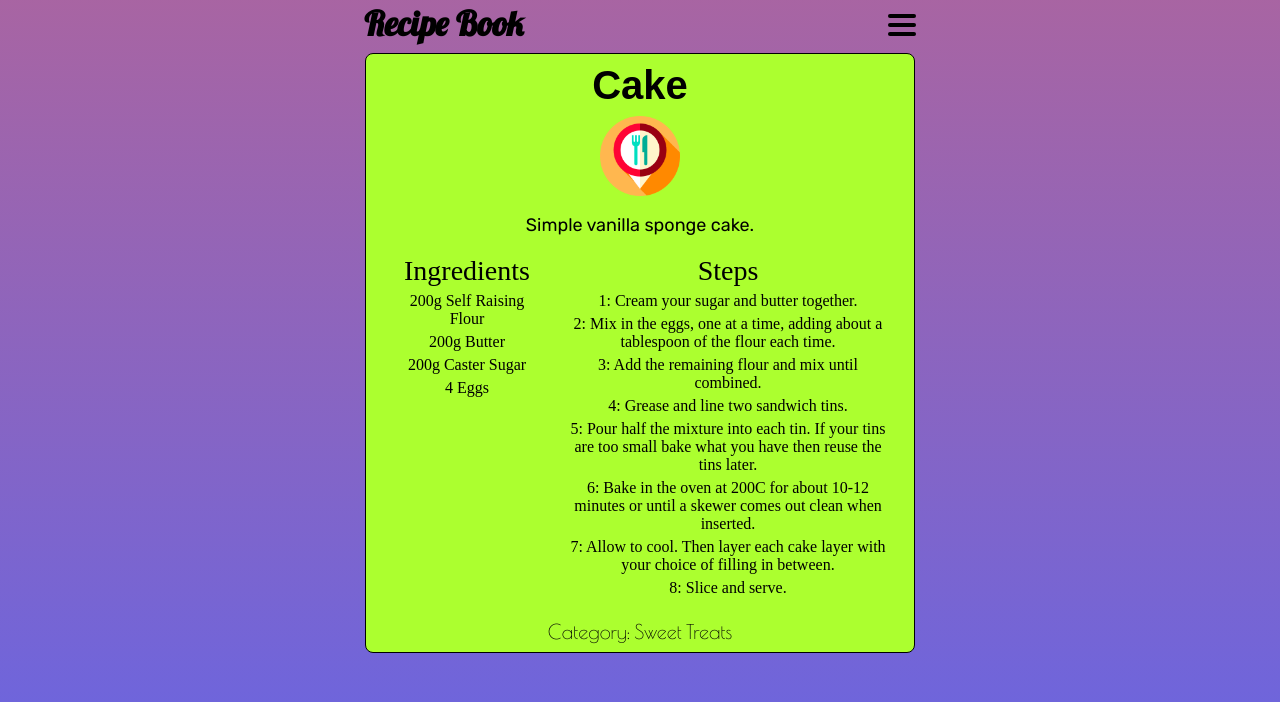
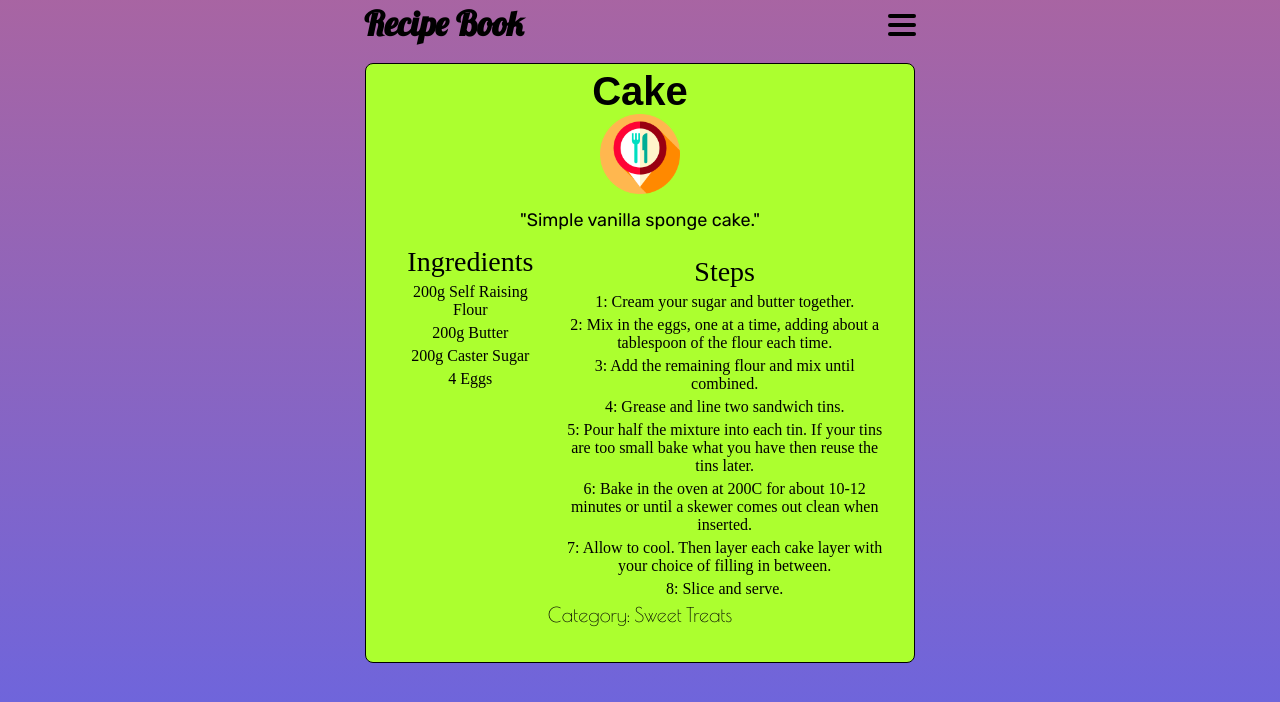
Before and after one commit to BethScarlett/RecipeBookFrontEnd, a React (Vite) app: page /RecipeBookFrontEnd/4 in a window 1280 px wide. Shown: the top 702 px of the page. Built offline with nearby package versions, Linux system fonts and the light colour scheme; a web font is replaced by a local one.

Commit message:
Further enhancements to recipe card styling including added margins to better space out text.

```diff
--- a/src/Components/ExpandedRecipeCard/ExpandedRecipeCard.scss
+++ b/src/Components/ExpandedRecipeCard/ExpandedRecipeCard.scss
@@ -10,27 +10,32 @@
   display: flex;
   flex-direction: column;
   align-items: center;
-  justify-content: space-around;
   min-height: fit-content;
   height: 600px;
-  width: 78dvw;
+  width: 81dvw;
   max-width: 550px;
   border: 1px solid $recipecard-border;
   border-radius: 8px;
   background-color: $recipecard-background;
   margin: auto;
-  margin-top: 15px;
+  margin-top: 25px;
   text-align: center;
+  padding: 0 10px;
 
   &__heading {
     font-size: 32px;
     font-family: $recipeCard-heading;
-    margin-bottom: -10px;
+    margin-top: 5px;
   }
 
   &__image {
     height: 80px;
     width: 80px;
+  }
+
+  &__description {
+    font-family: $recipeCard-description;
+    margin: 15px 0;
   }
 
   &__info {
@@ -40,10 +45,6 @@
     align-items: center;
     min-height: 300px;
     width: 100%;
-  }
-
-  &__description {
-    font-family: $recipeCard-description;
   }
 
   &__ingredients {
@@ -59,15 +60,17 @@
   &__steps {
     height: fit-content;
     max-width: 320px;
+    margin-top: 10px;
   }
 
   &__step {
     font-size: 13px;
-    margin: 7px 0;
+    margin: 15px 0;
   }
 
   &__category {
     font-family: $recipeCard-suitable;
+    margin-bottom: 15px;
   }
 }
 
--- a/src/Components/ExpandedRecipeCard/ExpandedRecipeCard.tsx
+++ b/src/Components/ExpandedRecipeCard/ExpandedRecipeCard.tsx
@@ -24,7 +24,7 @@ const ExpandedRecipeCard = ({
         alt="Image of dish"
       />
       <p className="expanded-card__description">
-        {filteredRecipe[0].description}
+        {'"' + filteredRecipe[0].description + '"'}
       </p>
       <div className="expanded-card__info">
         <div className="expanded-card__ingredients">
```
